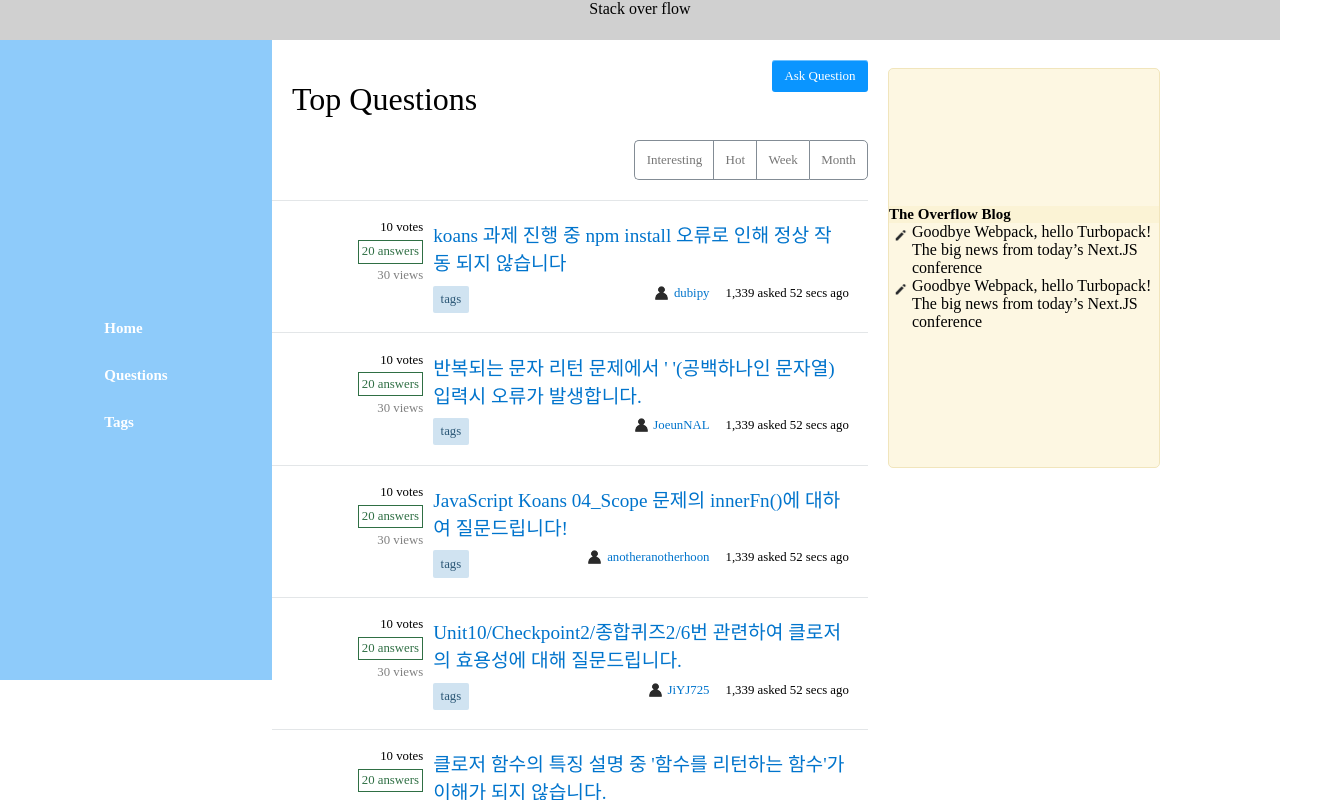
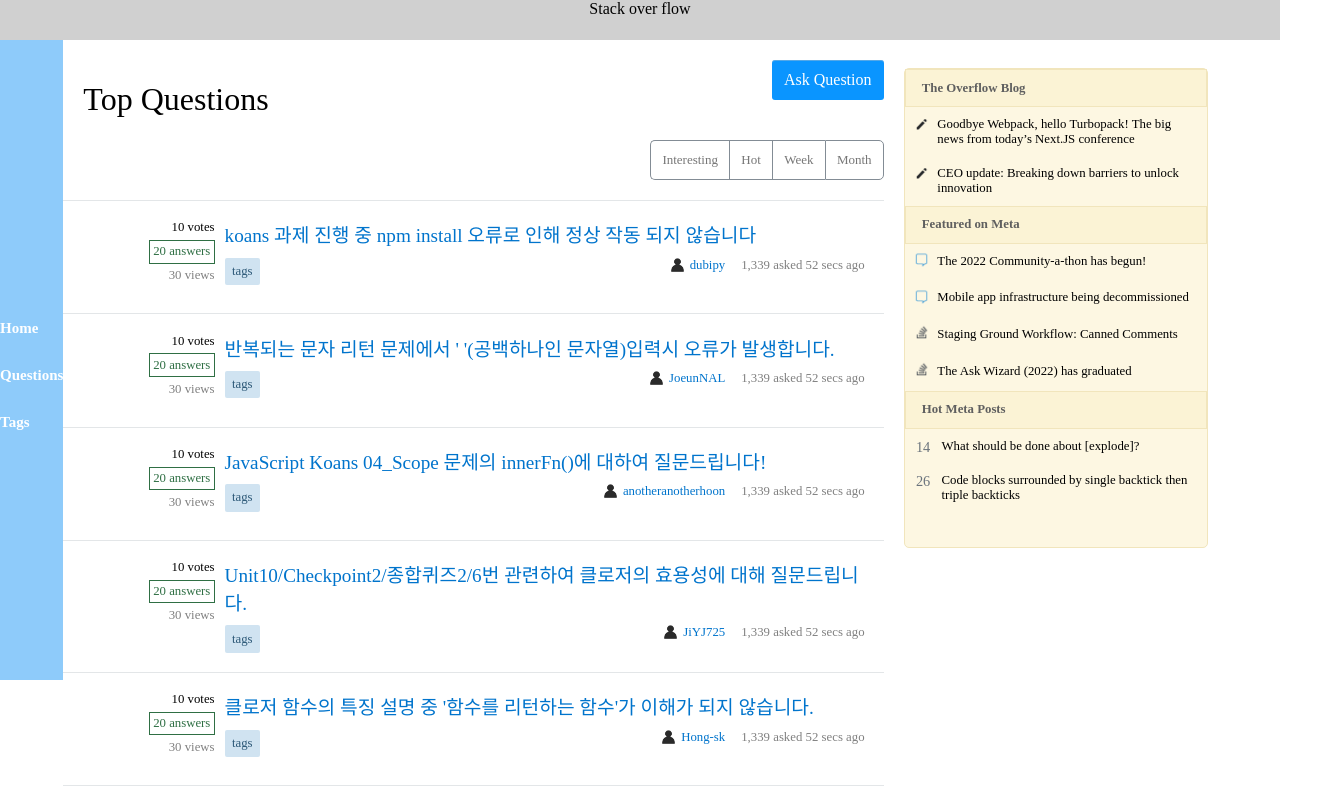
Before and after one commit to sharon-youn/stack_over_flow_sharon, a Next.js app: page / in a window 1280 px wide. Shown: the top 800 px of the page, 1328 px wide, since content can reach past the window. Built offline with nearby package versions, Linux system fonts and the light colour scheme.

Commit message:
home sidebar 완성

```diff
--- a/components/Questions.js
+++ b/components/Questions.js
@@ -72,8 +72,11 @@ export default function Questions() {
                 {/* 질문들 나오는 곳  */}
                 <div className='post-content'>
                   <h3 className='post-title'>
+                    <Link href="">
                   <a className='post-link'>{tweet.title}</a>
+                    </Link>
                   </h3>
+                  {/* 태그, 작성자 */}
                   <div className='post-meta'>
                       <div className='post-tags'>
                           <Link href="">
@@ -111,11 +114,11 @@ export default function Questions() {
           font-size: 2rem;
         }
       .ask {
-        width: 6rem;
-        height: 2rem;
+        width: 7rem;
+        height: 2.5rem;
         background-color:#0a95ff;
         color: white;
-        box-shadow: inset 0 1px 0 0 hsl(0deg 0% 100% / 40%);
+        box-shadow: inset 0 1px 0 0 rgba(198, 194, 194, 0.4);
         display: flex;
         align-items: center;
         justify-content: center;
@@ -129,7 +132,7 @@ export default function Questions() {
         display: flex;
         align-items: center;
         justify-content: center;
-        font-size: 13px;
+
       }
       h1 {
         flex: 1 1 0;
@@ -232,6 +235,10 @@ export default function Questions() {
           display: flex;
           justify-content: space-between;
           margin-top: 0.6rem;
+          width: 40rem;
+        }
+        .post-link:hover {
+          color: #49acf7;
         }
         .usercard{
           display: flex;
@@ -257,7 +264,7 @@ export default function Questions() {
           border-radius: 2px;
         }
         .asked {
-          color: black;
+          color: gray;
           margin-left: 1rem;
         }
         `}</style>
--- a/components/SideBar.js
+++ b/components/SideBar.js
@@ -6,32 +6,85 @@ export default function SideBar() {
     <div className='main-sidebar'>
       <div className='sidebar-box'>
           <ul className='d-block p0 m0'>
+
             <li className='li-title'>The Overflow Blog</li>
+
               <li className='blog-content'>
                 <div>
                   <img src='/overflow_pencil.png' width={23} height={23}></img>
                 </div>
-                <div>Goodbye Webpack, hello Turbopack! The big news from today’s Next.JS conference</div>
+                <div className='blog-body'>Goodbye Webpack, hello Turbopack! The big news from today’s Next.JS conference</div>
               </li>
+
               <li className='blog-content'>
                 <div>
                   <img src='/overflow_pencil.png' width={23} height={23}></img>
                 </div>
-                <div>Goodbye Webpack, hello Turbopack! The big news from today’s Next.JS conference</div>
+                <div className='blog-body'>CEO update: Breaking down barriers to unlock innovation</div>
               </li>
-            <div>
-            </div>
+
+              {/* 2번째 리스트 */}
+              <li className='li-title'>Featured on Meta</li>
+
+              <li className='blog-content'>
+                <div>
+                  <img src='/blue.png' width={23} height={23}></img>
+                </div>
+                <div className='blog-body'>The 2022 Community-a-thon has begun!</div>
+              </li>
+
+              <li className='blog-content'>
+                <div>
+                  <img src='/blue.png' width={23} height={23}></img>
+                </div>
+                <div className='blog-body'>Mobile app infrastructure being decommissioned</div>
+              </li>
+
+              <li className='blog-content'>
+                <div>
+                  <img src='/black.png' width={23} height={23}></img>
+                </div>
+                <div className='blog-body'>Staging Ground Workflow: Canned Comments</div>
+              </li>
+
+              <li className='blog-content'>
+                <div>
+                  <img src='/black.png' width={23} height={23}></img>
+                </div>
+                <div className='blog-body'>The Ask Wizard (2022) has graduated</div>
+              </li>
+
+              {/* 3번째 리스트 */}
+
+              <li className='li-title'>Hot Meta Posts</li>
+
+              <li className='blog-content'>
+                <span className='num'>
+                  14
+                </span>
+                <div className='blog-body'>What should be done about [explode]?</div>
+              </li>
+
+              <li className='blog-content'>
+                <span className='num'>
+                  26
+                </span>
+                <div className='blog-body'>Code blocks surrounded by single backtick then triple backticks</div>
+              </li>
+
           </ul>
 
         </div>
         <style jsx>{`
         .sidebar-box {
             border:1px solid red;
-            width: 17rem;
-            height: 400px;
+            width: 19rem;
+            height: 30rem;
             display: flex;
+            flex-direction: column;
             align-items: center;
-            justify-content: center;
+            justify-content: flex-start;
+
             border-color: #f1e5bc;
             background-color: #fdf7e2;
             margin-top: 28px;
@@ -39,11 +92,30 @@ export default function SideBar() {
             border-radius: 5px;
         }
         .li-title {
-            border-color: #f1e5bc;
+            border: 1px solid #f1e5bc;
             background-color: #fbf3d5;
             list-style: none;
-            font-size: 15px;
+            font-size: 0.8rem;
             font-weight: bold;
+            height: 2.4rem;
+            color: rgb(95, 95, 95);
+            display: flex;
+            align-items: center;
+            padding-left: 1rem;
+
+        }
+        .blog-body{
+          font-size: 0.8rem;
+          padding: 0.3rem;
+          display:flex;
+
+        }
+        .num {
+          color: #6a737c;
+          font-size: 0.9rem;
+          margin-right: 0.4rem;
+          margin-top: 0.3rem;
+          margin-left: 0.4rem;
         }
         .main-sidebar {
             display: flex;
@@ -53,6 +125,7 @@ export default function SideBar() {
         }
         .blog-content {
           display: flex;
+          padding: 0.3rem;
         }
         `}</style>
     </div>
--- a/components/question/AskProblem.js
+++ b/components/question/AskProblem.js
@@ -34,6 +34,8 @@ export default function AskProblem() {
         width: 53rem;
         height: 18rem;
         margin-top: 1rem;
+        border-radius: 3px;
+
     }
     .problem-outer {
         margin: 1.5rem;
--- a/components/question/AskTags.js
+++ b/components/question/AskTags.js
@@ -34,6 +34,8 @@ export default function AskTags() {
         width: 53rem;
         height: 10rem;
         margin-top: 1rem;
+        border-radius: 3px;
+
     }
     .tags-outer {
         margin: 1.5rem;
--- a/components/question/AskTitle.js
+++ b/components/question/AskTitle.js
@@ -52,10 +52,11 @@ export default function AskTitle() {
         .title-box{
             border: 1px solid #e3e6e8;
             width: 53rem;
-            height: 9rem;
+            height: 10rem;
             background-color: #ffffff;
             padding-top: 1rem;
             padding-left: 1rem;
+            border-radius: 3px;
 
         }
         .title-content {
--- a/components/question/AskTry.js
+++ b/components/question/AskTry.js
@@ -34,6 +34,8 @@ export default function AskTry() {
         width: 53rem;
         height: 18rem;
         margin-top: 1rem;
+        border-radius: 3px;
+
     }
     .try-outer {
         margin: 1.5rem;
--- a/next.config.js
+++ b/next.config.js
@@ -1,6 +1,6 @@
 /** @type {import('next').NextConfig} */
 
-const API_KEY = "d042f1305cd0a41beff101e6db9033dc";
+// const API_KEY = "d042f1305cd0a41beff101e6db9033dc";
 
 const nextConfig = {
   reactStrictMode: true,
```
Also changed, not shown: public/black.png (added), public/blue.png (added). Lines whose indentation alone changed are shown as unchanged.
